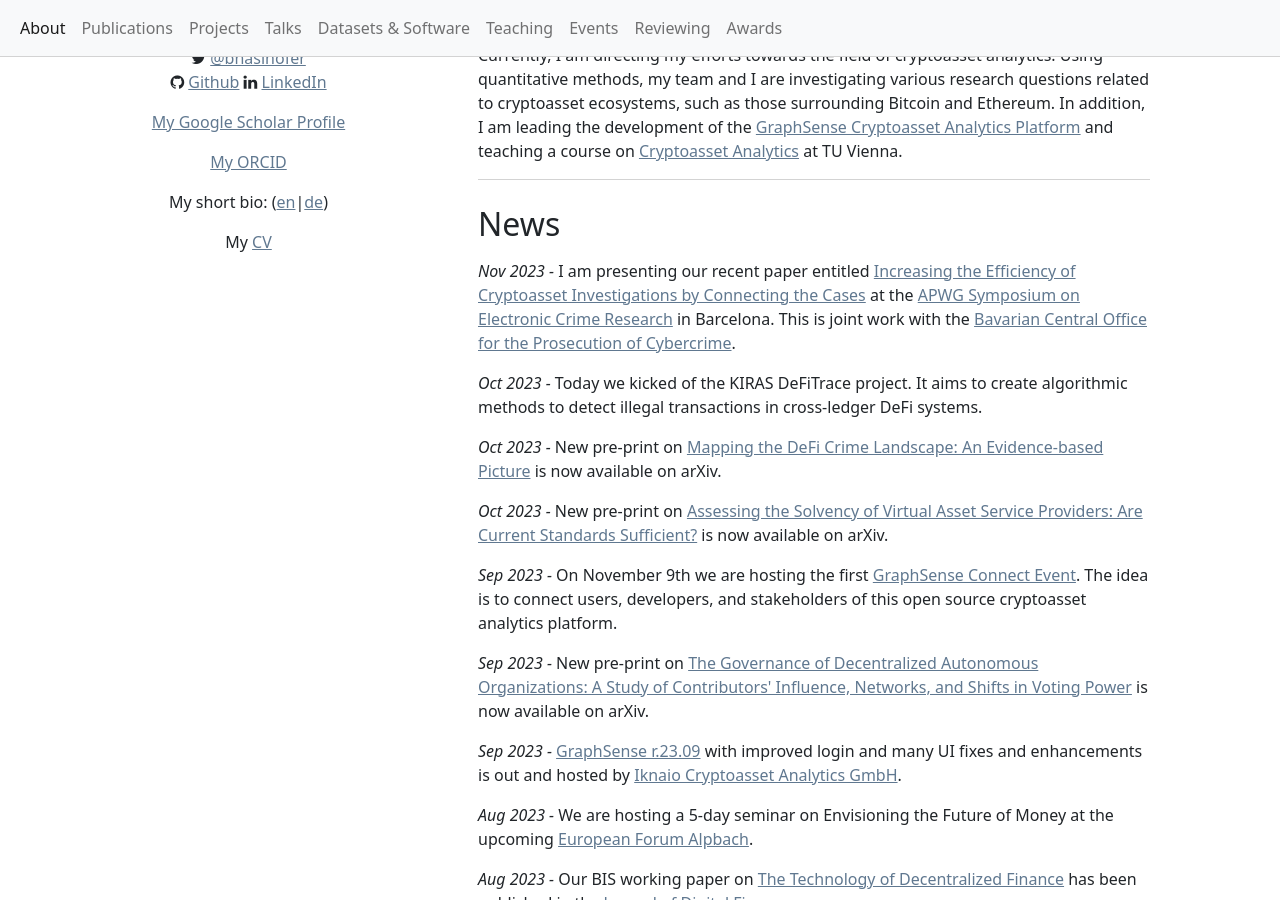
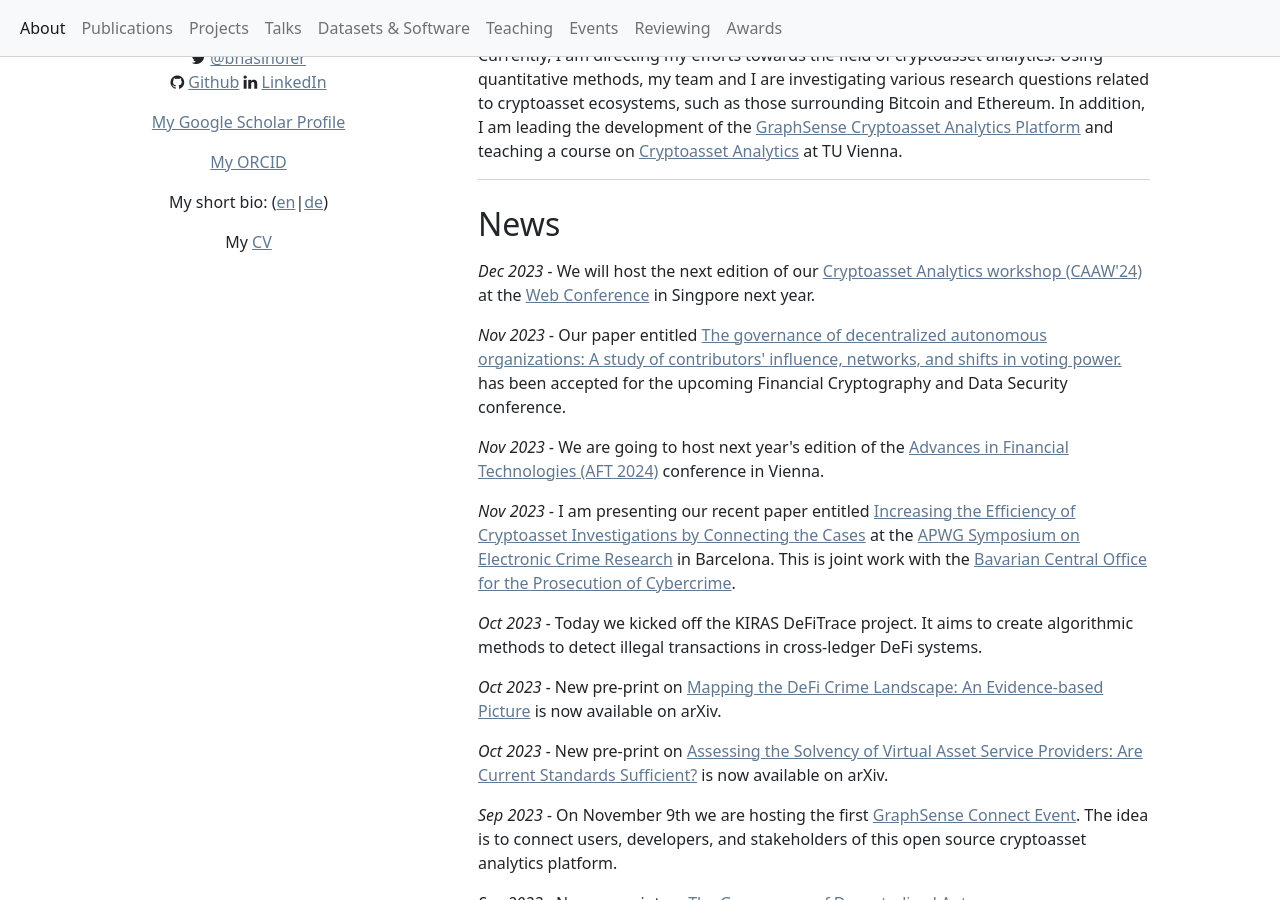
Before and after one commit to behas/behas.github.com, a Jekyll site: the page built from index.html, in a window 1280 px wide and 900 px high, scrolled down 422 px. Built offline with Jekyll 4.4.1, drawn with Linux system fonts in a browser that asks for light colours; a style sheet for code colours, icons or effects is not loaded.

Commit message:
updated pubs

```diff
--- a/_data/news.yml
+++ b/_data/news.yml
@@ -1,3 +1,19 @@
+- date: 2023-12-04
+  news: |
+    We will host the next edition of our
+    <a href="https://caaw.io/" target="_blank">Cryptoasset Analytics workshop (CAAW'24)</a> at
+    the <a href="https://www2024.thewebconf.org/" target="_blank">Web Conference</a> in Singpore next year.
+
+- date: 2023-11-27
+  news: |
+    Our paper entitled <a href="" target="_blank">The governance of decentralized autonomous organizations: A study of contributors' influence, networks, and shifts in voting power.</a>
+    has been accepted for the upcoming Financial Cryptography and Data Security conference.
+
+- date: 2023-11-25
+  news: |
+    We are going to host next year's edition of the
+    <a href="https://aftconf.github.io/aft24/index.html" target="_blank">Advances in Financial Technologies (AFT 2024)</a> conference in Vienna.
+
 - date: 2023-11-16
   news: |
     I am presenting our recent paper entitled
@@ -9,7 +25,7 @@
 
 - date: 2023-10-16
   news: |
-    Today we kicked of the KIRAS DeFiTrace project. It aims to create algorithmic methods to detect illegal transactions in cross-ledger DeFi systems.
+    Today we kicked off the KIRAS DeFiTrace project. It aims to create algorithmic methods to detect illegal transactions in cross-ledger DeFi systems.
 
 - date: 2023-10-09
   news: |
--- a/_includes/publication.html
+++ b/_includes/publication.html
@@ -95,7 +95,7 @@
 
   {% when 'manuscript' %}
       {{ publication.container-title }}
-      {{ publication.annote }}.
+      {{ publication.note }}.
 
   {% else %}
       <strong>Unknown publication type.</strong>
--- a/index.html
+++ b/index.html
@@ -38,8 +38,7 @@
 
     <div class="col-md-8">
       <h1>
-        Bernhard Haslhofer |
-        <small class="text-muted">Research Profile</small>
+        Bernhard Haslhofer | <small class="text-muted">Research Profile</small>
       </h1>
 
       <p>I am a faculty member at the <a href="https://www.csh.ac.at/" target="_blank">Complexity Science Hub Vienna</a>, where I lead the <a href="https://www.csh.ac.at/complexity-science/Cryptofinance/" target="_blank">Cryptofinance</a> research group. Additionally, I am also one of the co-founders of <a href="https://www.ikna.io" target="_blank">Iknaio Cryptoasset Analytics GmbH</a> and a <a href="https://justizonline.gv.at/jop/web/exl/W333553" target="_blank">court-certified expert</a> in IT and cryptoasset forensics.
--- a/publications.html
+++ b/publications.html
@@ -6,7 +6,7 @@
 
 <div class="container mt-5">
 
-  <h2>Pre-Prints</h2>
+  <h2>Pre-Prints and Working Papers</h2>
 
     {% for pub in site.data.publications.references %}
 
```
Also changed, not shown: _data/publications.yml (+22 -19 lines), assets/bibliography.bib (+31 -35 lines).
